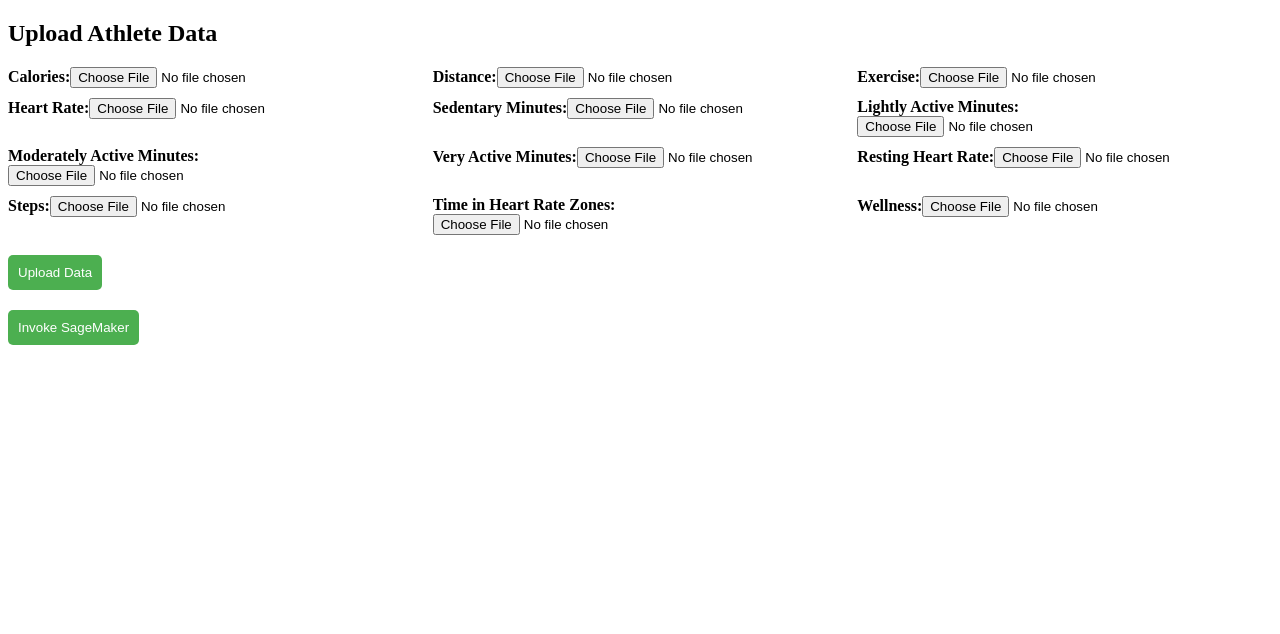
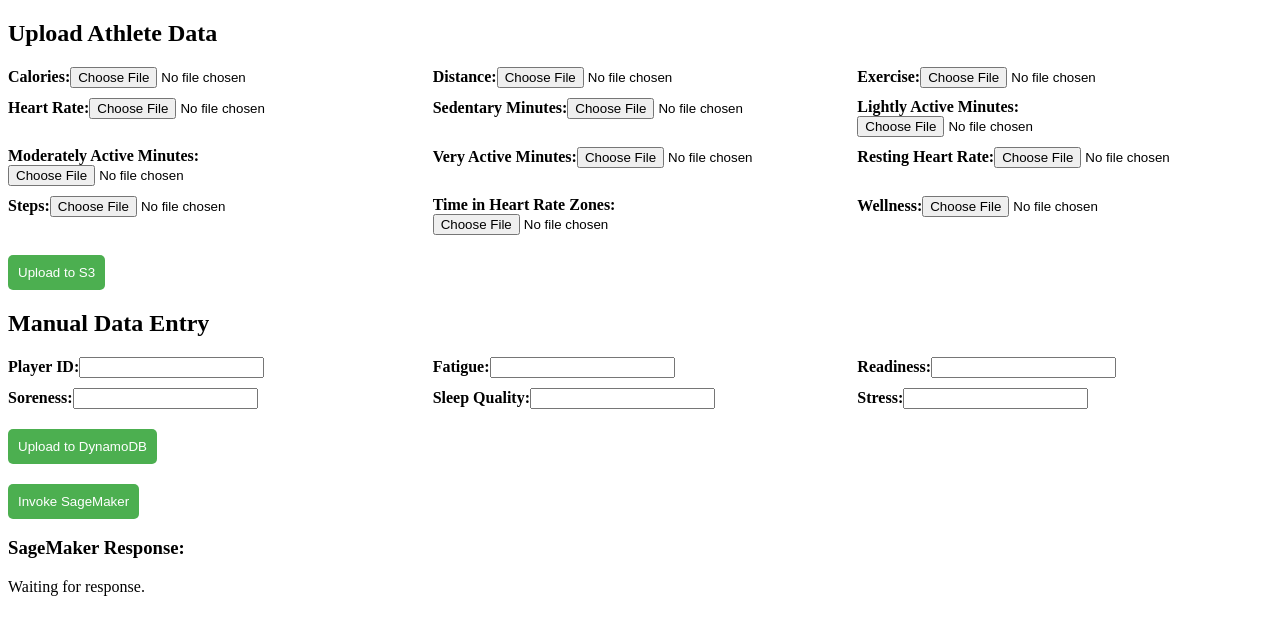
Before and after one commit to daiyanKHAN26/Monitor-Athlete-Health-AWS, an Angular app: page / in a window 1280 px wide. Shown: the top 634 px of the page. Built offline with nearby package versions, Linux system fonts and the light colour scheme.

Commit message:
web app revision

```diff
--- a/src/app/app.module.ts
+++ b/src/app/app.module.ts
@@ -1,26 +1,31 @@
 import { BrowserModule } from '@angular/platform-browser';
 import { NgModule } from '@angular/core';
+import { FormsModule } from '@angular/forms'; // Import FormsModule
 import { provideHttpClient } from '@angular/common/http';
+
 import { AppComponent } from './app.component';
 import { FileUploadComponent } from './file-upload/file-upload.component';
 import { ResultsDisplayComponent } from './results-display/results-display.component';
 import { AwsS3Service } from './aws-s3.service';
 import { SageMakerService } from './sagemaker.service';
+import { DynamoDBService } from './dynamodb.service';
 
 @NgModule({
   declarations: [
     AppComponent,
     FileUploadComponent,
-    ResultsDisplayComponent
+    ResultsDisplayComponent,
   ],
   imports: [
-    BrowserModule
+    BrowserModule,
+    FormsModule, // Add FormsModule here
   ],
   providers: [
     provideHttpClient(),
     AwsS3Service,
-    SageMakerService
+    SageMakerService,
+    DynamoDBService,
   ],
-  bootstrap: [AppComponent]
+  bootstrap: [AppComponent],
 })
-export class AppModule { }
+export class AppModule {}
--- /dev/null
+++ b/src/app/dynamodb.service.ts
@@ -0,0 +1,19 @@
+import { Injectable } from '@angular/core';
+import { HttpClient } from '@angular/common/http';
+import { Observable } from 'rxjs';
+
+@Injectable({
+  providedIn: 'root',
+})
+export class DynamoDBService {
+  private apiUrl = 'https://udjcbnkyd5.execute-api.us-east-1.amazonaws.com/uploadToTables'; // Replace with your API Gateway endpoint
+
+  constructor(private http: HttpClient) {}
+
+  uploadToDynamoDB(data: any, tableName: string): Observable<any> {
+    const payload = { data, tableName }; // The Lambda API expects this payload
+    console.log('Sending payload to DynamoDB:', payload); // Debugging log
+    return this.http.post(this.apiUrl, payload); // Send POST request
+  }
+
+}
--- a/src/app/file-upload/file-upload.component.html
+++ b/src/app/file-upload/file-upload.component.html
@@ -1,12 +1,36 @@
 <h2>Upload Athlete Data</h2>
-<form (submit)="onSubmit()">
+<form (submit)="submitS3()">
   <div class="upload-container">
     <div *ngFor="let fileType of fileTypes">
       <label>{{ fileType }}:</label>
       <input type="file" (change)="onFileChange($event, fileType)" />
     </div>
   </div>
-  <button type="submit">Upload Data</button>
+  <button type="submit">Upload to S3</button>
+</form>
+
+<h2>Manual Data Entry</h2>
+<form (submit)="submitDynamo()">
+  <div class="upload-container">
+    <div *ngFor="let fieldName of fieldNames; let i = index">
+      <label>{{ fieldName }}:</label>
+      <input
+        type="text"
+        [(ngModel)]="manualData[i].value"
+        [name]="'field' + i"
+        [required]="fieldName === 'Player ID'"
+      />
+    </div>
+  </div>
+  <button type="submit">Upload to DynamoDB</button>
 </form>
 
 <button (click)="invokeSageMaker()">Invoke SageMaker</button>
+
+<h3>SageMaker Response:</h3>
+<div *ngIf="sageMakerResponse; else noResponse">
+  <pre>{{ sageMakerResponse }}</pre> <!-- Display response in preformatted style -->
+</div>
+<ng-template #noResponse>
+  <p>Waiting for response.</p>
+</ng-template>
--- a/src/app/file-upload/file-upload.component.ts
+++ b/src/app/file-upload/file-upload.component.ts
@@ -1,11 +1,12 @@
 import { Component } from '@angular/core';
 import { AwsS3Service } from '../aws-s3.service';
 import { SageMakerService } from '../sagemaker.service';
+import { DynamoDBService } from '../dynamodb.service';
 
 @Component({
   selector: 'app-file-upload',
   templateUrl: './file-upload.component.html',
-  styleUrls: ['./file-upload.component.css']
+  styleUrls: ['./file-upload.component.css'],
 })
 export class FileUploadComponent {
   fileTypes = [
@@ -20,19 +21,39 @@ export class FileUploadComponent {
     'Resting Heart Rate',
     'Steps',
     'Time in Heart Rate Zones',
-    'Wellness'
+    'Wellness',
+  ];
+
+  fieldNames = [
+    'Player ID', // Player ID will now be manually added
+    'Fatigue',
+    'Readiness',
+    'Soreness',
+    'Sleep Quality',
+    'Stress',
   ];
 
   uploadedFiles: { [key: string]: File | null } = {};
+  manualData: { name: string; value: string }[] = [];
+  sageMakerResponse: string | null = null;
 
-  constructor(private s3Service: AwsS3Service, private sageMakerService: SageMakerService) {}
+  constructor(
+    private s3Service: AwsS3Service,
+    private dynamoDBService: DynamoDBService,
+    private sageMakerService: SageMakerService
+  ) {
+    // Initialize manualData array with empty values
+    this.manualData = this.fieldNames.map((name) => ({ name, value: '' }));
+  }
 
+  // Handle file changes
   onFileChange(event: any, fileType: string) {
     const file = event.target.files[0];
     this.uploadedFiles[fileType] = file;
   }
 
-  onSubmit() {
+  // Submit files to S3
+  submitS3() {
     for (const [fileType, file] of Object.entries(this.uploadedFiles)) {
       if (file) {
         const bucketName = 'incomingplayerdata';
@@ -41,9 +62,53 @@ export class FileUploadComponent {
     }
   }
 
+  // Submit manual data to DynamoDB
+  submitDynamo() {
+    const data = this.manualData.reduce((acc, field) => {
+      // Convert input names to DynamoDB attribute format (e.g., lowercase with underscores)
+      acc[field.name.toLowerCase().replace(/ /g, '_')] = isNaN(Number(field.value))
+        ? field.value // Keep as string if not a number
+        : Number(field.value); // Convert to number if applicable
+      return acc;
+    }, {} as { [key: string]: any });
+
+    // Ensure 'player_id' is provided manually
+    if (!data['player_id']) {
+      console.error('Player ID is required!');
+      alert('Player ID is required. Please fill it in.');
+      return;
+    }
+
+    // Automatically add 'effective_time_frame' as a timestamp
+    data['effective_time_frame'] = new Date().toISOString();
+
+    console.log('Prepared data for DynamoDB:', data);
+
+    // Send data to DynamoDB using the DynamoDBService
+    this.dynamoDBService.uploadToDynamoDB(data, 'wellness').subscribe(
+      (response) => {
+        console.log('Data uploaded to DynamoDB successfully:', response);
+        alert('Data successfully uploaded to DynamoDB!');
+      },
+      (error) => {
+        console.error('Error uploading data to DynamoDB:', error);
+        alert('Failed to upload data to DynamoDB. Please check the console for details.');
+      }
+    );
+  }
+
+
+  // Invoke SageMaker and display the response
   invokeSageMaker() {
-    this.sageMakerService.invokeSageMakerAPI().subscribe(response => {
-      console.log('SageMaker response:', response);
-    });
+    this.sageMakerService.invokeSageMakerAPI().subscribe(
+      (response) => {
+        console.log('SageMaker response:', response);
+        this.sageMakerResponse = JSON.stringify(response, null, 2); // Format response for display
+      },
+      (error) => {
+        console.error('Error invoking SageMaker:', error);
+        this.sageMakerResponse = 'Error invoking SageMaker API.';
+      }
+    );
   }
 }
--- a/src/app/sagemaker.service.ts
+++ b/src/app/sagemaker.service.ts
@@ -6,7 +6,7 @@ import { Observable } from 'rxjs';
   providedIn: 'root'
 })
 export class SageMakerService {
-  private apiUrl = 'https://z5ullhqle6.execute-api.us-east-1.amazonaws.com/invoke-notebook';
+  private apiUrl = 'https://ny7ob9dzfc.execute-api.us-east-1.amazonaws.com/performanalytics';
 
   constructor(private http: HttpClient) {}
 
```
